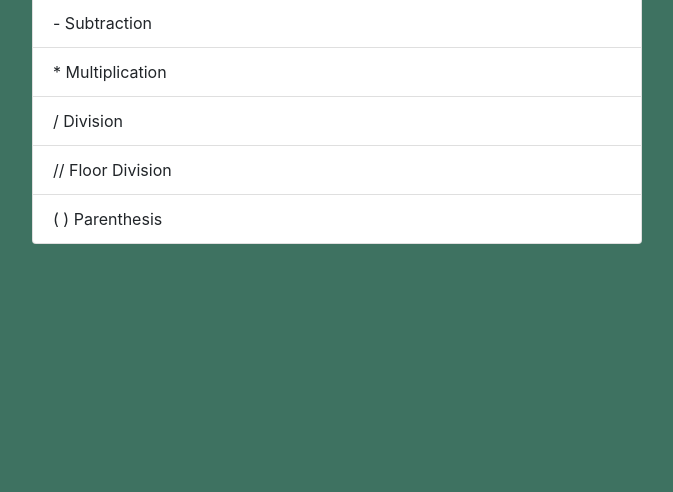
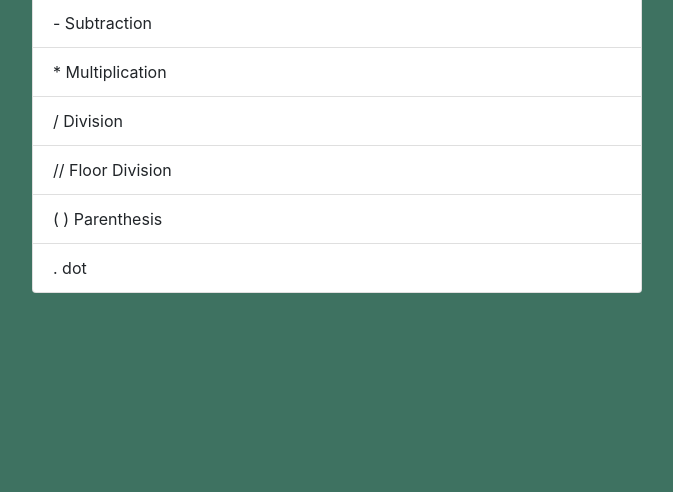
Before and after one commit to gaurav49572/DJANGO-PROJECTS, a Django app: page /calculatorapp in a window 1280 px wide. Shown: the part 867-1359 px from the top of the page, without its empty margins (303-976 px from the left). Before the commit the page ends 1111 px from the top, so only its background shows below. Run offline with Django 3.2, Linux system fonts and the light colour scheme; some libraries are stand-ins or nearby versions.

Commit message:
commit 2

```diff
--- a/djangoprojects/templates/calculatorapp/index.html
+++ b/djangoprojects/templates/calculatorapp/index.html
@@ -99,6 +99,7 @@
                 <li class="list-group-item">/ Division</li>
                 <li class="list-group-item">// Floor Division</li>
                 <li class="list-group-item">( ) Parenthesis</li>
+                <li class="list-group-item">. dot</li>
               </ul>
             </div>
         </div>
```
